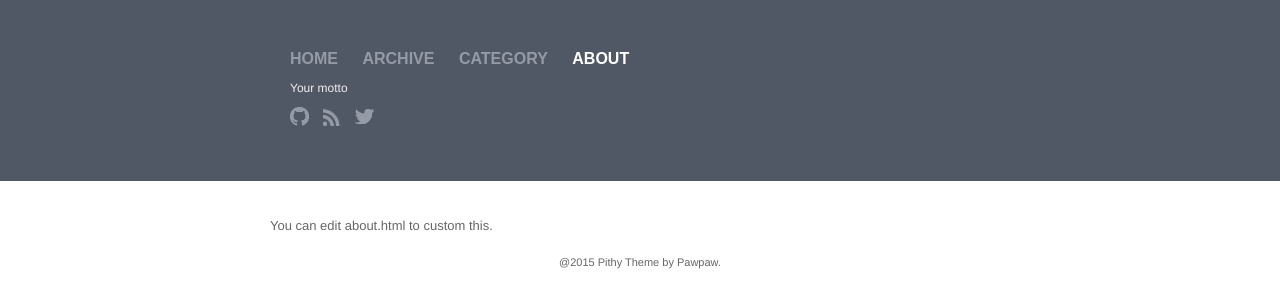
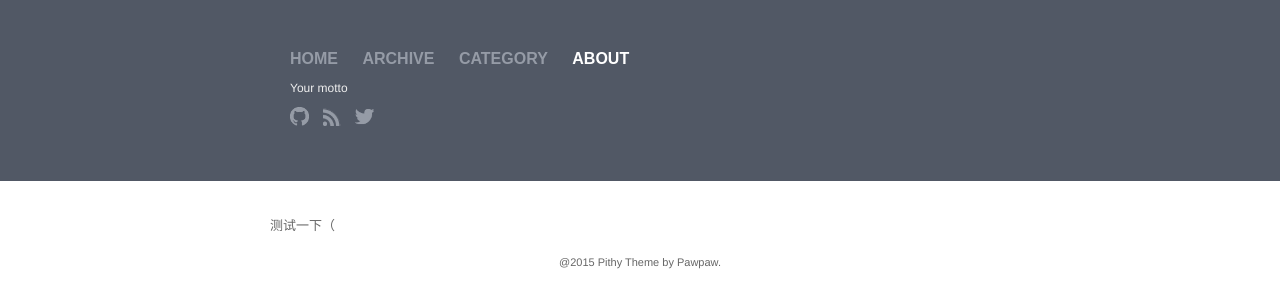
Before and after one commit to k-sol/k-sol.github.io, a Jekyll site: the page built from about.html, in a window 1280 px wide. Shown: the top 308 px of the page. Built offline with Jekyll 4.4.1, drawn with Linux system fonts in a browser that asks for light colours.

Commit message:
Update about.html

```diff
--- a/about.html
+++ b/about.html
@@ -4,5 +4,5 @@ layout: default
 
 <div class="about">
 <br>
-You can edit about.html to custom this.
+测试一下（
 </div>
```
